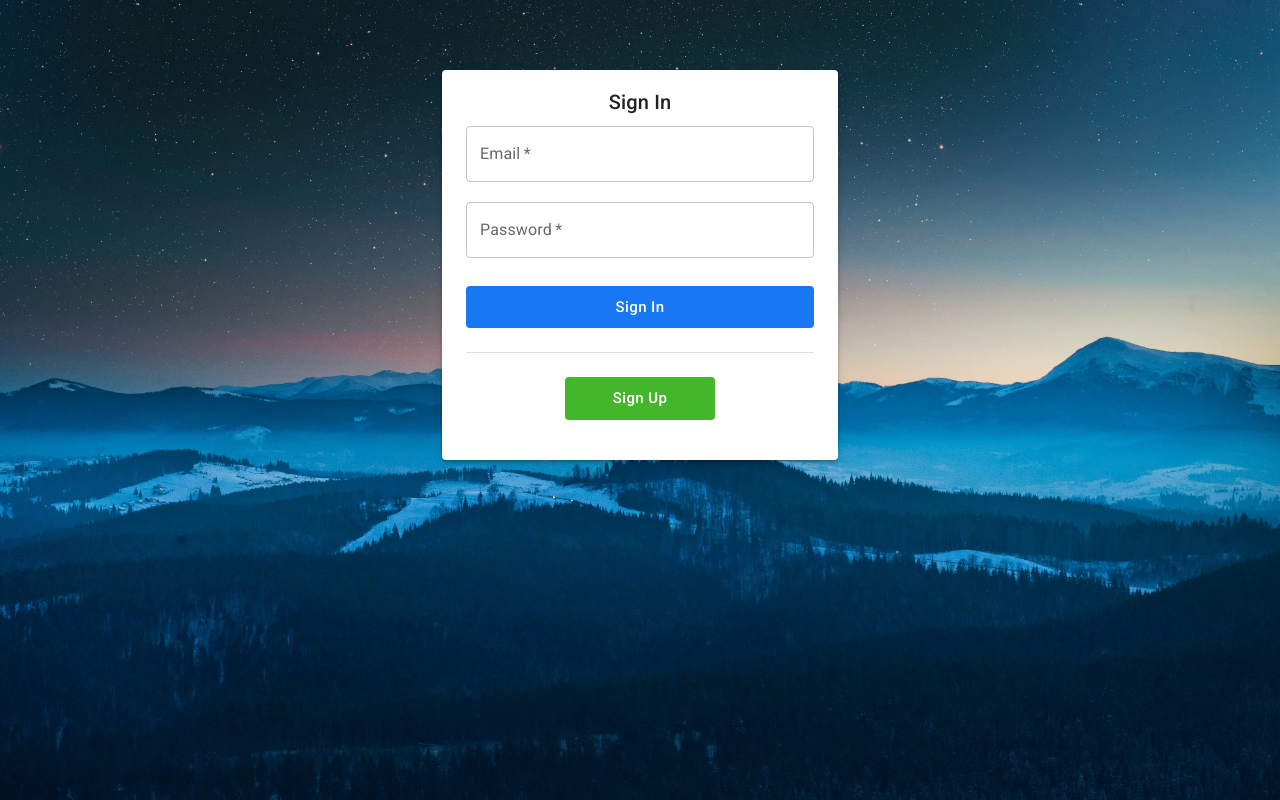
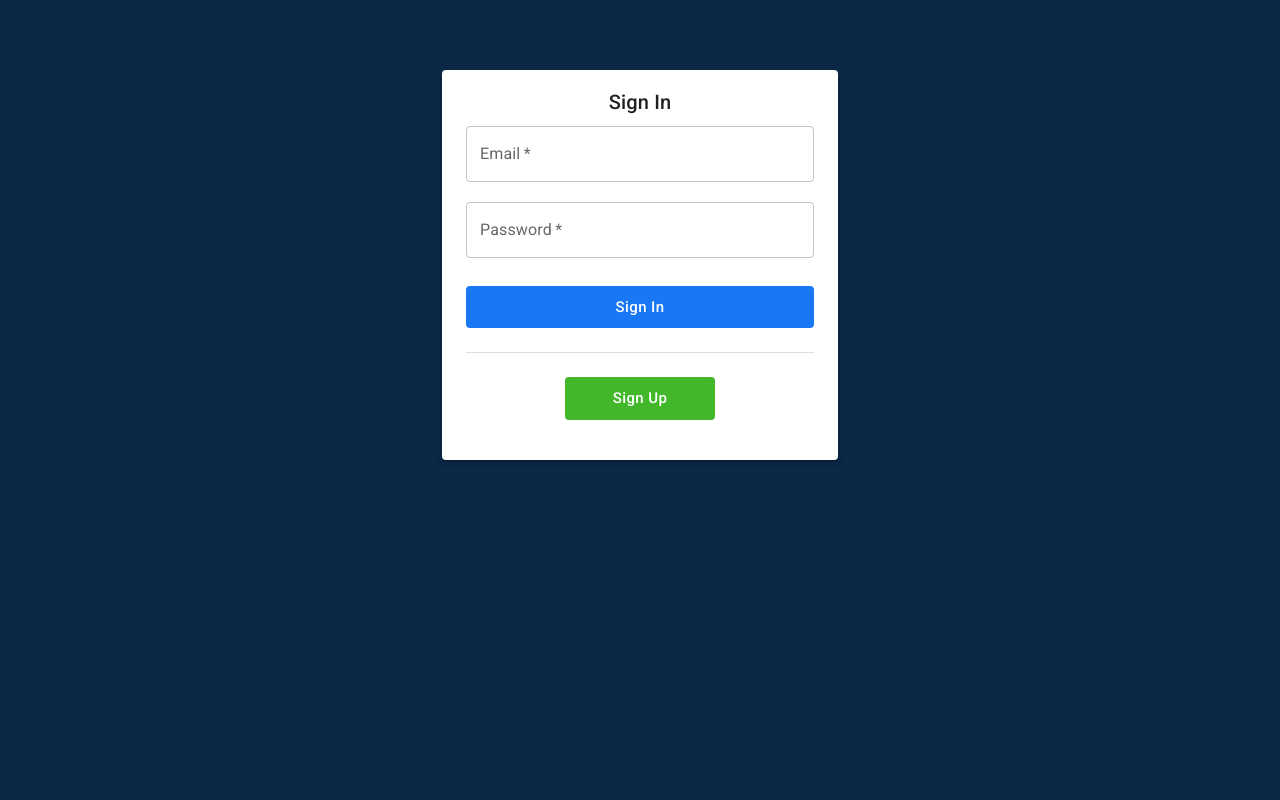
Before and after one commit to Prashant2303/my-question-list-app, a Next.js app: page /signin in a window 1280 px wide. Built offline with nearby package versions, Linux system fonts and the light colour scheme.

Commit message:
Removed bg-img

```diff
--- a/styles/globals.css
+++ b/styles/globals.css
@@ -4,10 +4,11 @@
   margin: 0;
   font-family: Roboto;
   -webkit-font-smoothing: antialiased;
-  background-color: rgb(20, 33, 41);
-  background-image: url('/bg-img.webp');
+  background-color: rgb(11, 41, 71);
+  /* background-color: black; */
+  /* background-image: url('/bg-img.webp');
   background-size:cover;
-  background-attachment: fixed;
+  background-attachment: fixed; */
 }
 
 a {
```
Also changed, not shown: public/bg-img.webp (deleted).
